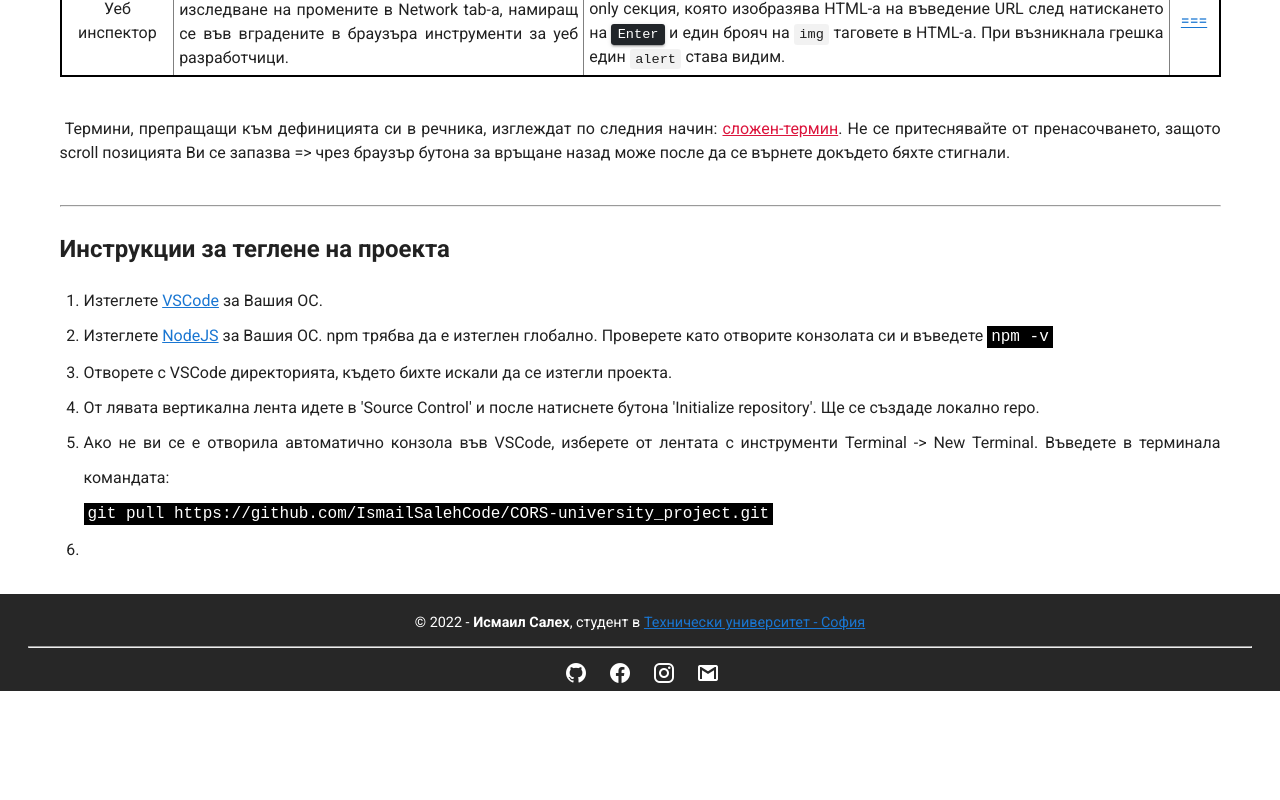
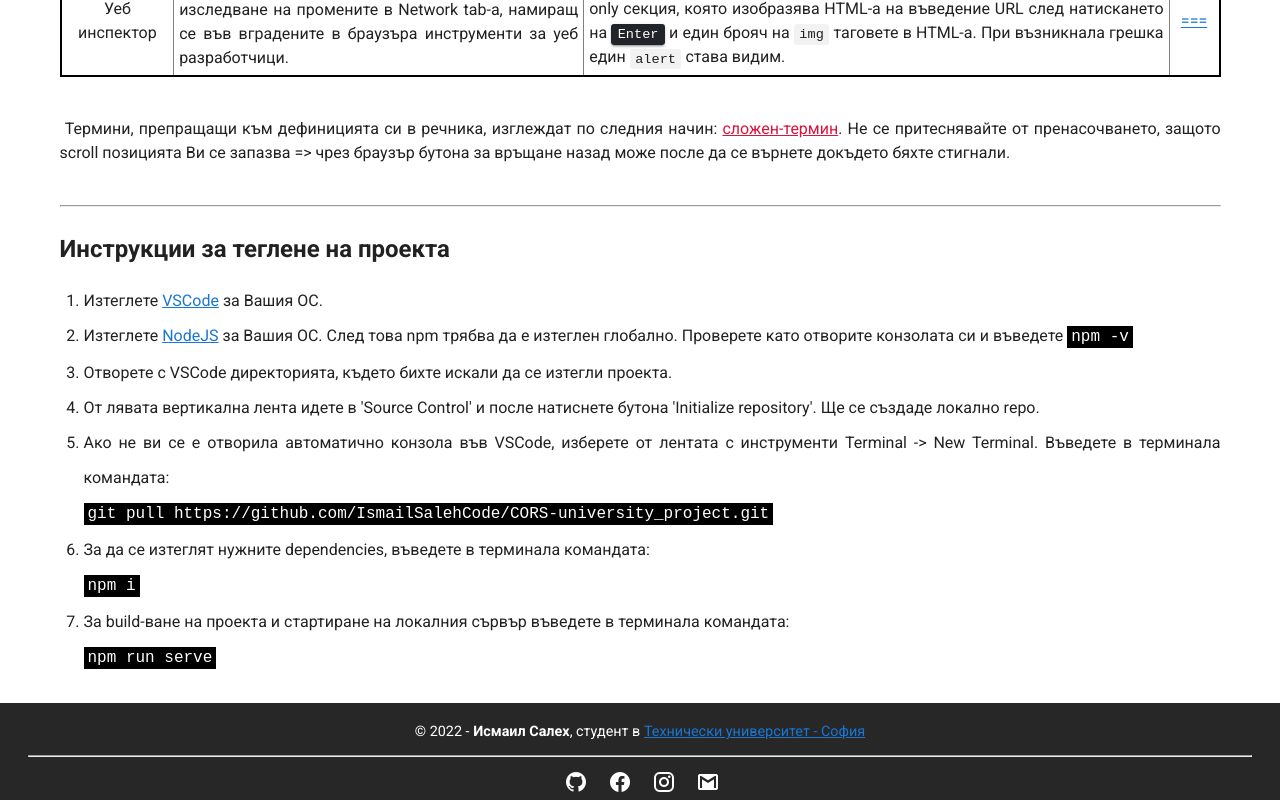
Before and after one commit to IsmailSalehCode/CORS-university_project, a Vue app: page / in a window 1280 px wide. Shown: the part 819-1619 px from the top of the page. Before the commit the page ends 1510 px from the top, so only its background shows below. Built offline with nearby package versions, Linux system fonts and the light colour scheme.

Commit message:
фдса

```diff
--- a/src/components/InstructionsInstall.vue
+++ b/src/components/InstructionsInstall.vue
@@ -8,7 +8,7 @@
         </li>
       <li>
         Изтеглете
-        <a href="https://nodejs.org/en/download/" target="_blank">NodeJS</a> за Вашия ОС. npm трябва да е изтеглен глобално. Проверете като отворите конзолата си и въведете <span class='terminal-input'>npm -v</span>
+        <a href="https://nodejs.org/en/download/" target="_blank">NodeJS</a> за Вашия ОС. След това npm трябва да е изтеглен глобално. Проверете като отворите конзолата си и въведете <span class='terminal-input'>npm -v</span>
       </li>
       <li>Отворете с VSCode директорията, където бихте искали да се изтегли проекта.</li>
       <li>От лявата вертикална лента идете в 'Source Control' и после натиснете бутона 'Initialize repository'. Ще се създаде локално repo.</li>
@@ -18,7 +18,14 @@
          git pull https://github.com/IsmailSalehCode/CORS-university_project.git
         </span>
         </li>
-      <li></li>
+      <li>За да се изтеглят нужните dependencies, въведете в терминала командата:
+        <br>
+        <span class='terminal-input'>npm i</span>
+      </li>
+      <li>За build-ване на проекта и стартиране на локалния сървър въведете в терминала командата:
+        <br>
+        <span class='terminal-input'>npm run serve</span>
+      </li>
     </ol>
 
     </p>
```
